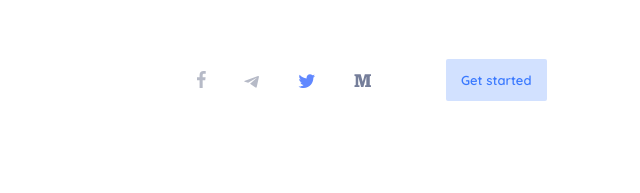
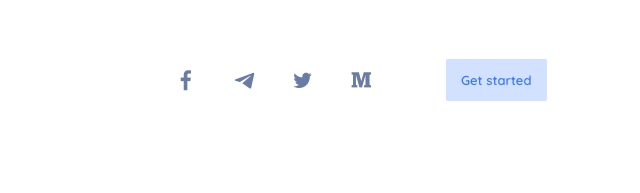
Before and after one commit to YevhenMoiseienko/IncreaseYourProductivity, a website with bundled scripts: page index.html in a window 1280 px wide. Shown: the part 5238-5431 px from the top of the page, 617-1257 px from the left. Built offline with nearby package versions, Linux system fonts and the light colour scheme; a web font is replaced by a local one.

Commit message:
iconFonts for footer was done

```diff
--- a/index.html
+++ b/index.html
@@ -716,10 +716,10 @@
                 </div>
                 <div class="footer__right flex">
                     <div class="footer__social">
-                        <a href="#"><img src="img/header/f.svg" alt="#"></a>
-                        <a href="#"><img src="img/header/telegramm.svg" alt="#"></a>
-                        <a href="#"><img src="img/header/tviter.svg" alt="#"></a>
-                        <a href="#"><img src="img/header/m.svg" alt="#"></a>
+                        <a class="icon-facebook" href="#"></a>
+                        <a class="icon-telegrammFont" href="#"></a>
+                        <a class="icon-tvitteFont" href="#"></a>
+                        <a class="icon-mozila" href="#"></a>
                     </div>
                     <div class="footer__button">
                         <a class="button button_bgPaleBlue" href="#">Get started</a>
--- a/scss/_footer.scss
+++ b/scss/_footer.scss
@@ -75,8 +75,13 @@
       margin-right: 40px;
     }
     a {
+      font-size: $fz20;
+      color: $gray;
       display: inline-flex;
       margin-right: 5px;
+      &:hover {
+        color: $blue;
+      }
       @include sm {
         margin-right: 10px;
       }
```
Also changed, not shown: css/main.css, css/main.min.css.
